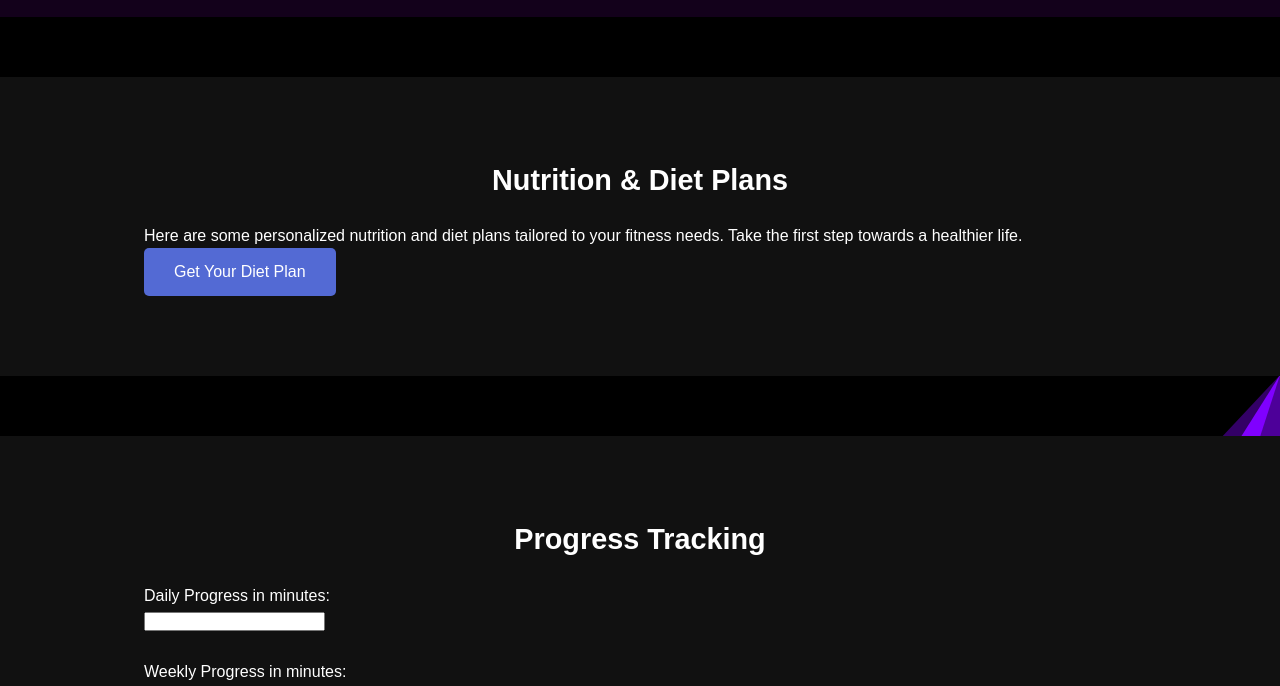
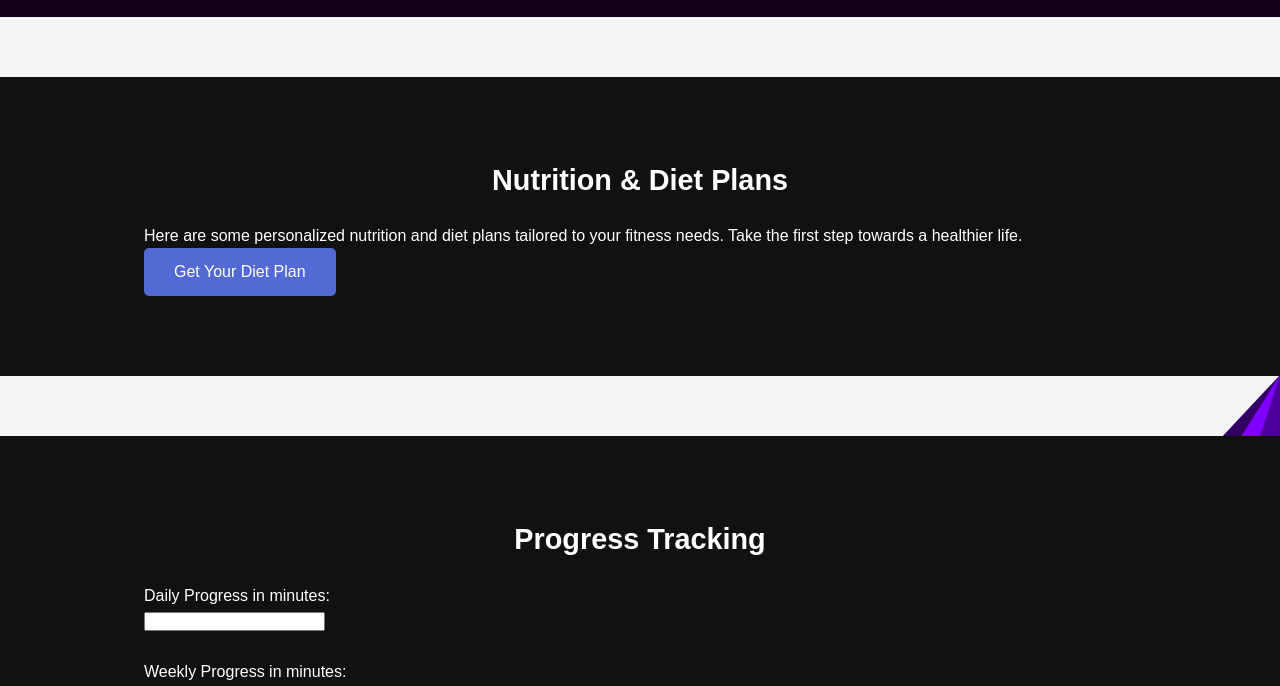
Before and after one commit to pranavsalim/calisthenics, a plain HTML site: page src/demand.html in a window 1280 px wide. Shown: the part 100-786 px from the top of the page. Drawn offline with nearby package versions, Linux system fonts and the light colour scheme.

Commit message:
Your commit message here

```diff
--- a/src/demand.html
+++ b/src/demand.html
@@ -17,7 +17,7 @@
         body {
             font-family: Arial, sans-serif;
             line-height: 1.6;
-            background-color: #000;
+            background-color: whitesmoke;
             color: #fff;
             overflow-x: hidden;
         }
```
